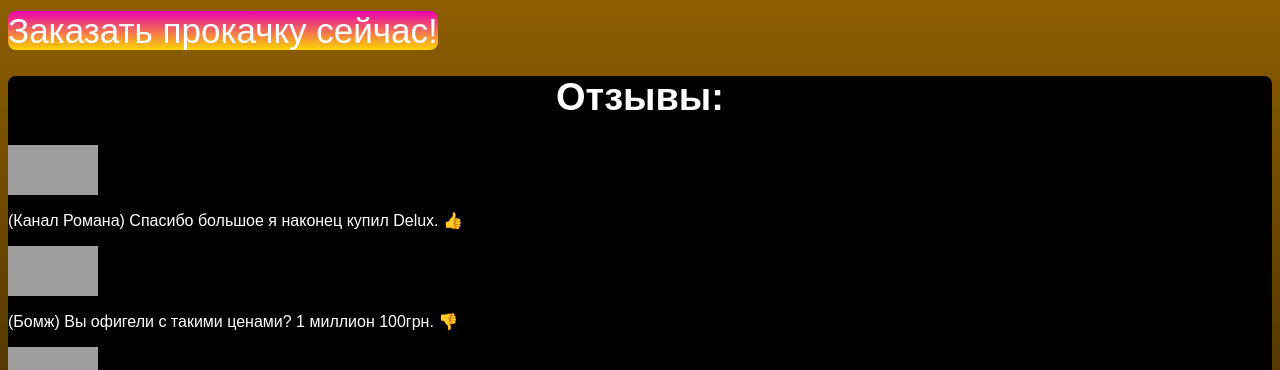
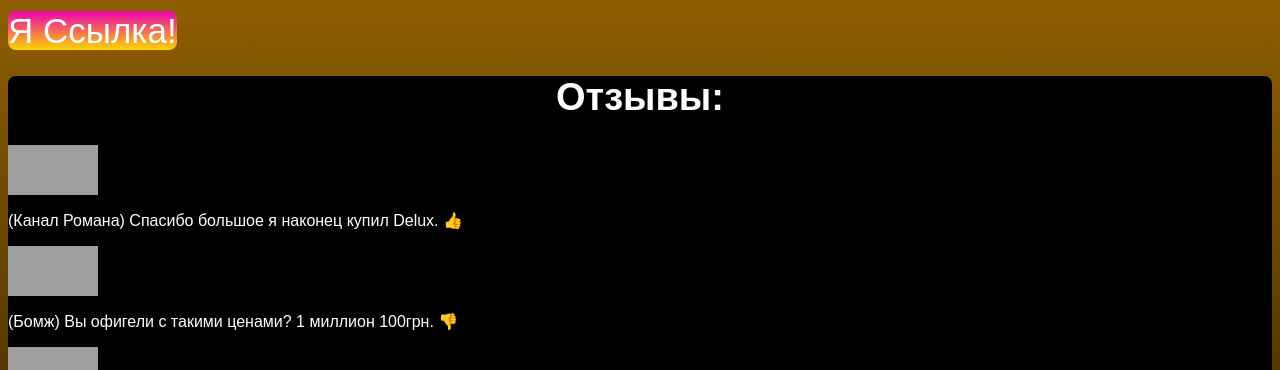
Before and after one commit to kacalilla/prokaxka, a plain HTML site: page index.html in a window 1280 px wide. Shown: the part 730-1100 px from the top of the page. Drawn offline with Linux system fonts and the light colour scheme; grey boxes are pictures that could not be loaded.

Commit message:
Update index.html

```diff
--- a/index.html
+++ b/index.html
@@ -16,7 +16,7 @@
             <img src="https://st3.depositphotos.com/9880800/16939/i/450/depositphotos_169391312-stock-photo-businessman.jpg" width="300px" height="200px"/>
             <img src="https://st.depositphotos.com/1158045/3607/i/450/depositphotos_36074305-stock-photo-businessman.jpg" width="300px" height="200px"/>
             <h1>Ссылка на прокачку:</h1>
-            <a href="https://t.me/prokaxkaGtaOnlain">Заказать прокачку сейчас!</a>
+            <a href="https://t.me/prokaxkaGtaOnlain">Я Ссылка!</a>
 
         </main>
         <footer>
```
